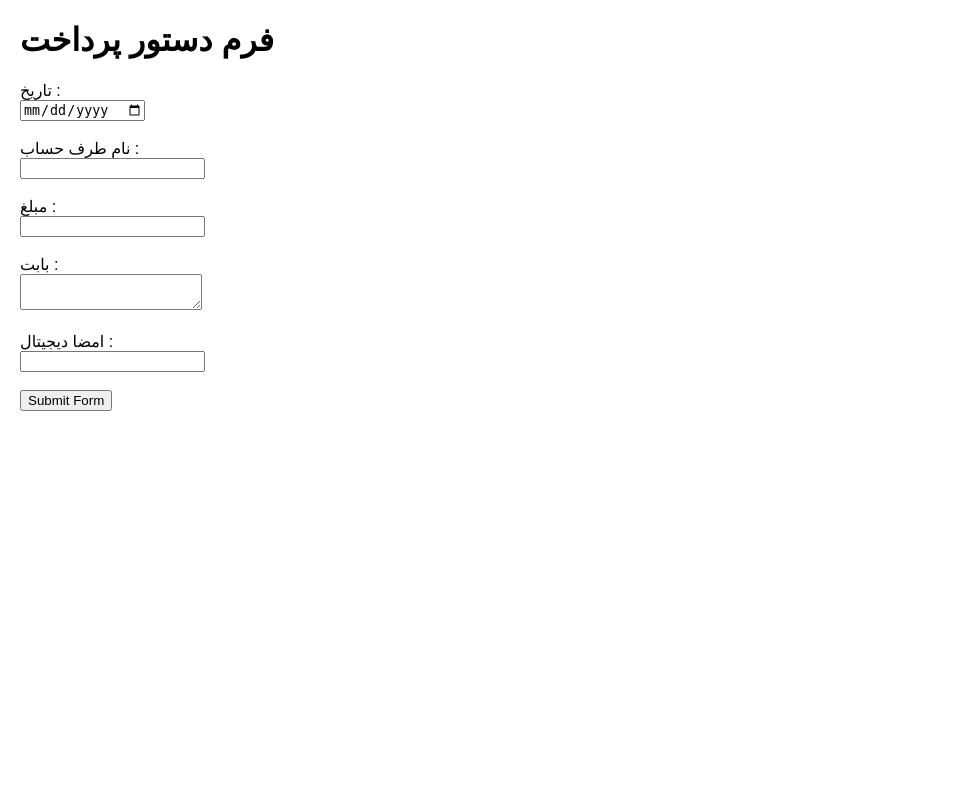
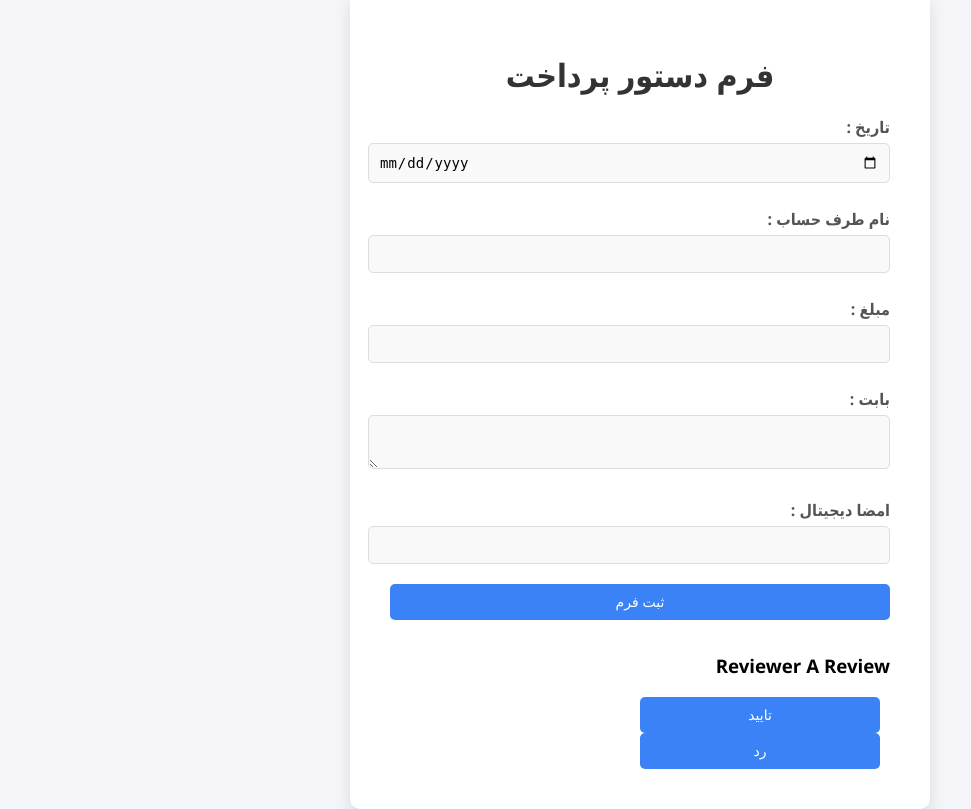
Before and after one commit to parzzaa/tele, a Flask app: page / in a window 1280 px wide. Shown: the whole page, without its empty margins (0-971 px from the left). Before the commit the page ends 411 px from the top, so only its background shows below. Run offline with Flask 3, Linux system fonts and the light colour scheme.

Commit message:
modified:   templates/index.html

```diff
--- a/templates/index.html
+++ b/templates/index.html
@@ -1,23 +1,89 @@
 <!DOCTYPE html>
-<html lang="en">
+<html lang="fa" dir="rtl">
 <head>
     <meta charset="UTF-8">
     <meta name="viewport" content="width=device-width, initial-scale=1.0">
     <title>فرم دستور پرداخت</title>
     <style>
+        /* Apply a modern font and style reset */
         body {
-            font-family: Arial, sans-serif;
-            margin: 20px;
+            font-family: 'Segoe UI', Tahoma, Geneva, Verdana, sans-serif;
+            background-color: #f4f4f9;
+            margin: 0;
+            padding: 0;
+            display: flex;
+            justify-content: center;
+            align-items: center;
+            height: 100vh;
         }
-        .form-container, .review-container {
-            display: none;
-            margin-top: 20px;
+
+        .container {
+            background-color: #fff;
+            padding: 40px;
+            border-radius: 10px;
+            box-shadow: 0px 8px 16px rgba(0, 0, 0, 0.1);
+            max-width: 500px;
+            width: 100%;
         }
-        .form-container.active, .review-container.active {
+
+        h1 {
+            text-align: center;
+            color: #333;
+            margin-bottom: 20px;
+        }
+
+        label {
+            font-weight: bold;
+            margin-top: 10px;
             display: block;
+            color: #555;
         }
-        button {
-            margin: 10px 0;
+
+        input, textarea {
+            width: 100%;
+            padding: 10px;
+            margin-top: 5px;
+            margin-bottom: 15px;
+            border: 1px solid #ddd;
+            border-radius: 5px;
+            font-size: 14px;
+            background-color: #f9f9f9;
+            transition: border-color 0.3s;
+        }
+
+        input:focus, textarea:focus {
+            border-color: #3b82f6;
+            background-color: #fff;
+            outline: none;
+        }
+
+        button, input[type="submit"] {
+            background-color: #3b82f6;
+            color: white;
+            border: none;
+            border-radius: 5px;
+            padding: 10px 15px;
+            font-size: 14px;
+            cursor: pointer;
+            transition: background-color 0.3s;
+            width: 100%;
+        }
+
+        button:hover, input[type="submit"]:hover {
+            background-color: #2563eb;
+        }
+
+        .review-container button {
+            width: 48%;
+            margin-right: 2%;
+            margin-left: 2%;
+        }
+
+        /* For responsive design */
+        @media (max-width: 768px) {
+            .container {
+                padding: 20px;
+            }
         }
     </style>
     <script>
@@ -112,27 +178,28 @@
     </script>
 </head>
 <body>
+    <div class="container">
         <h1>فرم دستور پرداخت</h1>
 
         <!-- Form submission for user d -->
         <div class="form-container active">
             <form id="form" onsubmit="event.preventDefault(); submitForm();">
-            <label for="date">تاریخ :</label><br>
-            <input type="date" id="date" required><br><br>
+                <label for="date">تاریخ :</label>
+                <input type="date" id="date" required>
 
-            <label for="who">نام طرف حساب :</label><br>
-            <input type="text" id="who" required><br><br>
+                <label for="who">نام طرف حساب :</label>
+                <input type="text" id="who" required>
 
-            <label for="amount">مبلغ :</label><br>
-            <input type="number" id="amount" required><br><br>
+                <label for="amount">مبلغ :</label>
+                <input type="number" id="amount" required>
 
-            <label for="reason">بابت :</label><br>
-            <textarea id="reason" required></textarea><br><br>
+                <label for="reason">بابت :</label>
+                <textarea id="reason" required></textarea>
 
-            <label for="signature">امضا دیجیتال :</label><br>
-            <input type="text" id="signature" required><br><br>
+                <label for="signature">امضا دیجیتال :</label>
+                <input type="text" id="signature" required>
 
-            <input type="submit" value="Submit Form">
+                <input type="submit" value="ثبت فرم">
             </form>
         </div>
 
@@ -141,9 +208,9 @@
             <h3 id="review-stage">Reviewer A Review</h3>
             <pre id="review-details"></pre>
 
-        <button onclick="handleReview('accept')">Accept</button>
-        <button onclick="handleReview('reject')">Reject</button>
+            <button onclick="handleReview('accept')">تایید</button>
+            <button onclick="handleReview('reject')">رد</button>
         </div>
-
+    </div>
 </body>
 </html>
```
Lines whose indentation alone changed are shown as unchanged.
